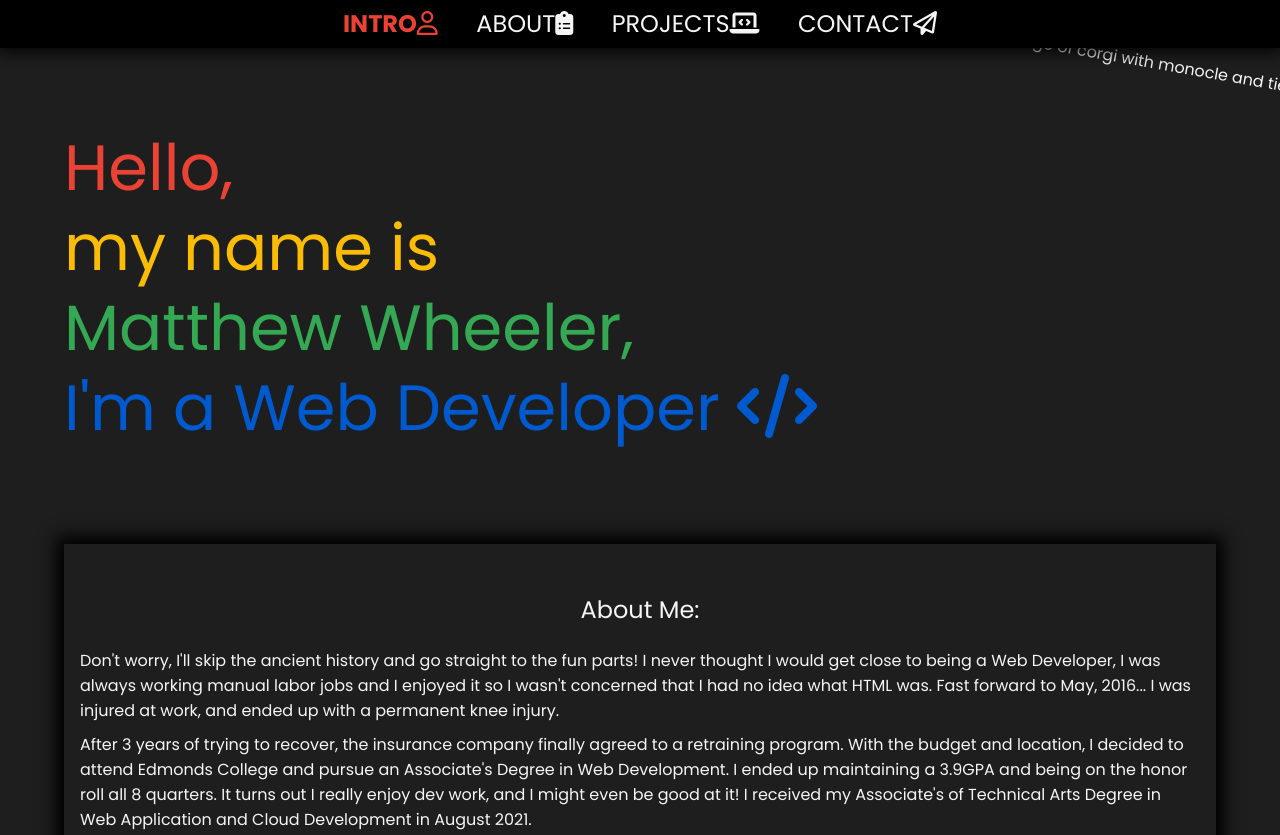
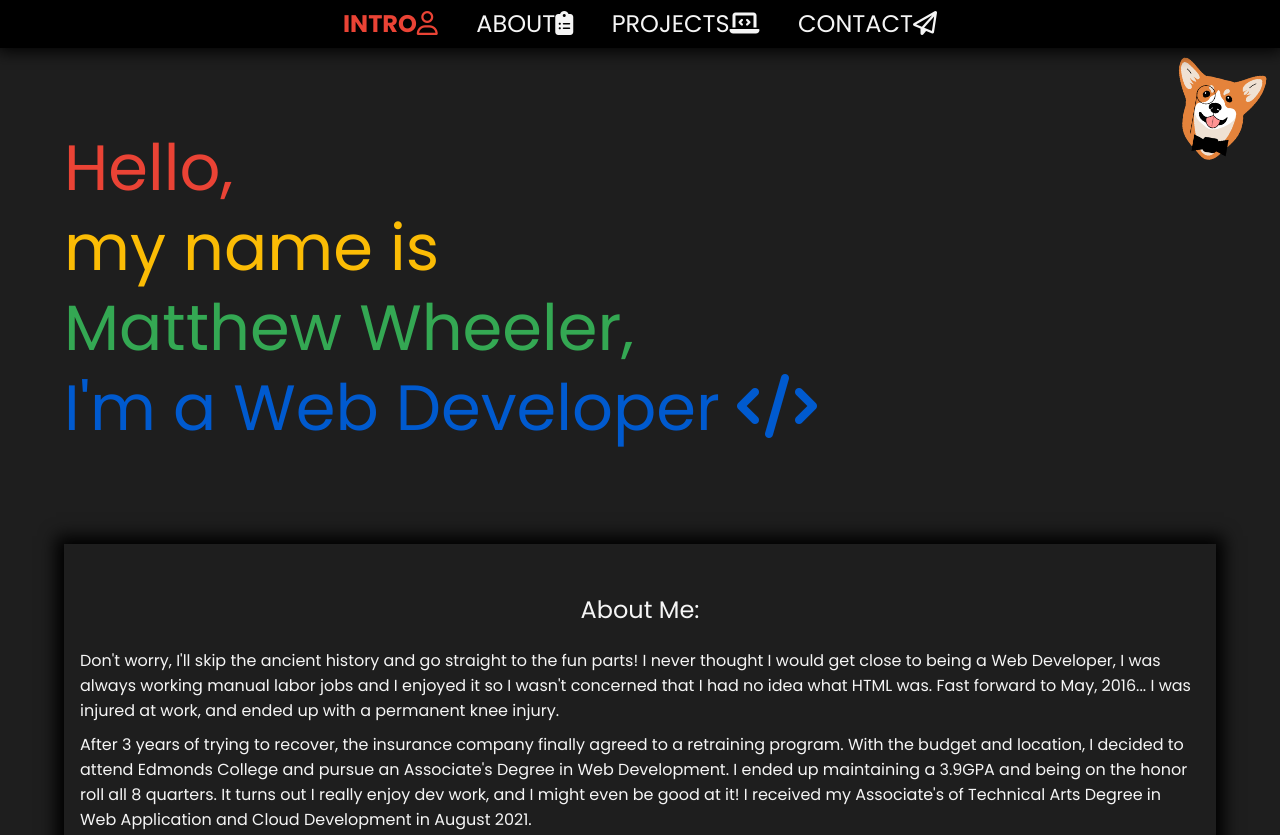
Before and after one commit to m-wheeler-dev/mattwheeler-dev, a plain HTML site: page index.html in a window 1280 px wide. Shown: the top 835 px of the page. Drawn offline with Linux system fonts and the light colour scheme; the site is published under a folder, as on GitHub Pages, so addresses that start at the root find nothing.

Commit message:
Update index.html

```diff
--- a/index.html
+++ b/index.html
@@ -17,7 +17,7 @@
    </nav>
 
    <div id="logo">
-      <img src="/images/corgi-logo.png" alt="logo of corgi with monocle and tie" title="This is Winston, the corgi I've always wanted!"/>
+      <img src="images/corgi-logo.png" alt="logo of corgi with monocle and tie" title="This is Winston, the corgi I've always wanted!"/>
    </div>
 
    <section id="introduction">
```
